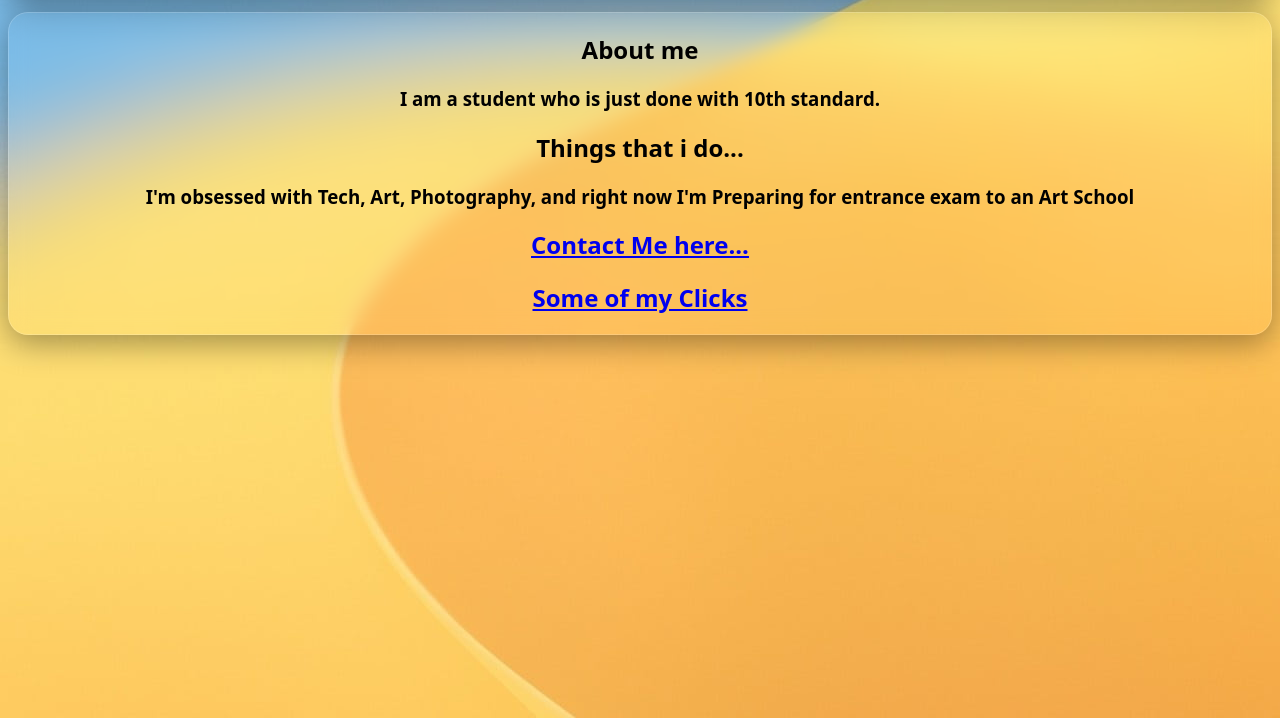
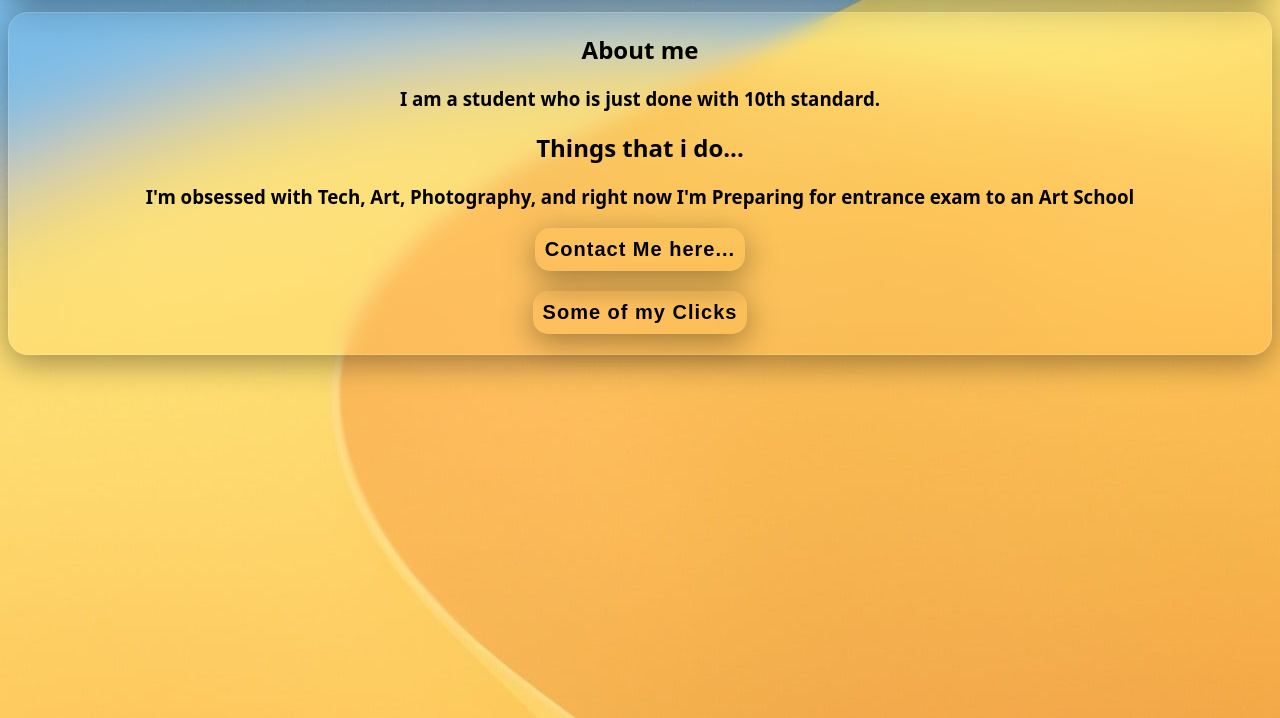
Before and after one commit to KVBlender/Kabeervasekar, a plain HTML site: page index.html in a window 1280 px wide. Shown: the part 98-816 px from the top of the page. Drawn offline with Linux system fonts and the light colour scheme.

Commit message:
Glass Buttons, and hover feature

```diff
--- a/index.html
+++ b/index.html
@@ -22,13 +22,17 @@
             I'm obsessed with Tech, Art, Photography, and right now I'm Preparing for entrance exam to an Art School
         </h3>
         <h2>
-            <a href="Contact.html">Contact Me here...</a>
+            <a href="Contact.html">
+            <button class="btn">Contact Me here...</button>
+        </a>
 
         </h2>
 
 
         <h2>
-            <a href="Photos.html">Some of my Clicks</a>
+            <a href="Photos.html">
+            <button class="btn">Some of my Clicks</button>
+        </a>
         </h2>
 
 
--- a/style-contacts.css
+++ b/style-contacts.css
@@ -17,6 +17,8 @@
 body{
     text-align: center;
     background-image: url(Images/peakpx.jpg);
+    overflow-x: hidden;
+    overflow-y: hidden;
 }
 .item-1{
     position: sticky;
@@ -26,3 +28,22 @@ body{
     position: sticky;
     top: 110px;
 }
+.btn{
+    position: relative;
+    padding: 10px;
+    font-weight: bold;
+    font-size: 20px;
+    Letter-spacing: 1px;
+    background-color: rgba(255, 255, 255, 0);
+    backdrop-filter: blur(4px);
+    -webkit-backdrop-filter: blur(4px);
+    border: 8px;
+    border-color: rgba(132, 132, 132, 0.55);
+    box-shadow: 0 8px 32px 0 rgba(0, 0, 0, 0.37);
+    border-radius: 15px;
+
+}
+.btn:hover{
+    padding: 11px;
+    background-color: rgba(255, 255, 255, 0.1);
+}
--- a/style-index.css
+++ b/style-index.css
@@ -27,6 +27,8 @@ h1{
 body
             {
                 text-align: center;
+                overflow-x: hidden;
+    overflow-y: hidden;
             }
 body{
 background: url("Images/peakpx.jpg");
@@ -57,3 +59,22 @@ h3{
     position: sticky;
     top: 110px;
 }
+.btn{
+    position: relative;
+    padding: 10px;
+    font-weight: bold;
+    font-size: 20px;
+    Letter-spacing: 1px;
+    background-color: rgba(255, 255, 255, 0);
+    backdrop-filter: blur(4px);
+    -webkit-backdrop-filter: blur(4px);
+    border: 8px;
+    border-color: rgba(132, 132, 132, 0.55);
+    box-shadow: 0 8px 32px 0 rgba(0, 0, 0, 0.37);
+    border-radius: 15px;
+
+}
+.btn:hover{
+    padding: 11px;
+    background-color: rgba(255, 255, 255, 0.1);
+}
--- a/style-photos-mumbai.css
+++ b/style-photos-mumbai.css
@@ -23,6 +23,8 @@ body{
     margin: 0 auto;
     width: 1000px;
     border-radius: 20px;
+
+
 }
 .item-2{
     margin: 0 auto;
--- a/style-photos.css
+++ b/style-photos.css
@@ -26,3 +26,22 @@ h1{
     position: sticky;
     top: 5px;
 }
+.btn{
+    position: relative;
+    padding: 10px;
+    font-weight: bold;
+    font-size: 20px;
+    Letter-spacing: 1px;
+    background-color: rgba(255, 255, 255, 0);
+    backdrop-filter: blur(4px);
+    -webkit-backdrop-filter: blur(4px);
+    border: 8px;
+    border-color: rgba(132, 132, 132, 0.55);
+    box-shadow: 0 8px 32px 0 rgba(0, 0, 0, 0.37);
+    border-radius: 15px;
+
+}
+.btn:hover{
+    padding: 11px;
+    background-color: rgba(255, 255, 255, 0.1);
+}
```
Also changed, not shown: Contact.html (+4 -1 lines), Photos.html (+3 -1 lines).
